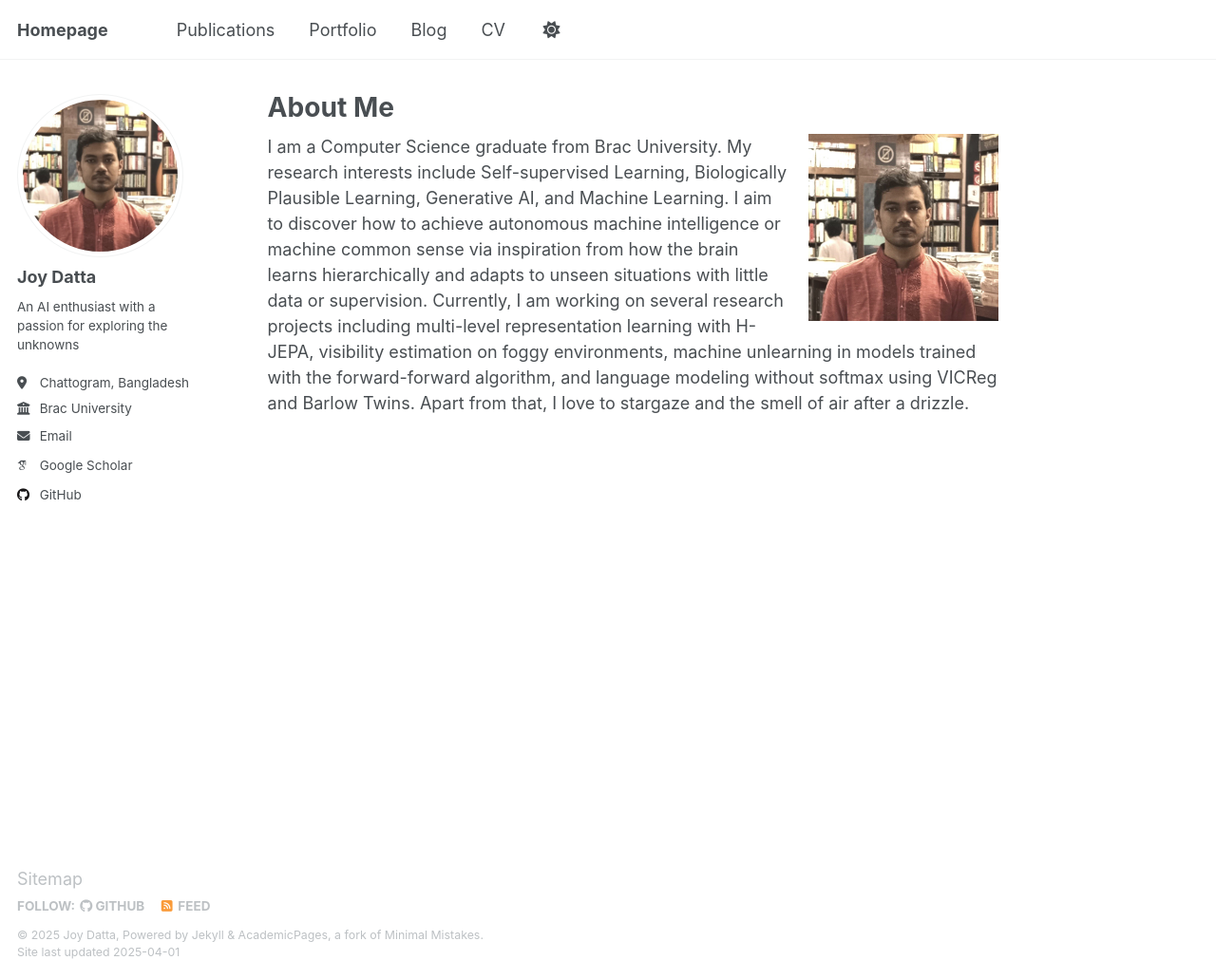
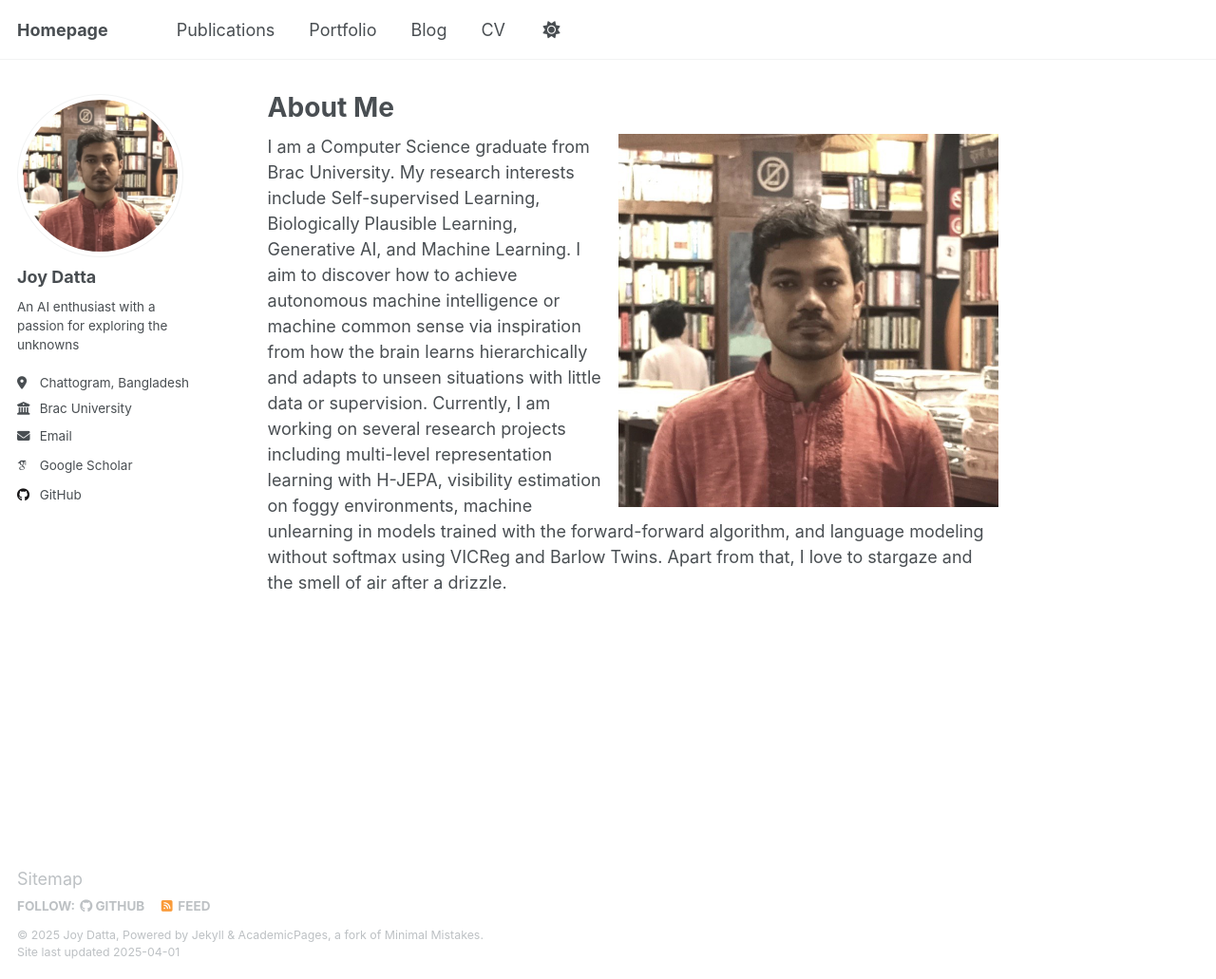
Before and after one commit to joy-datta/joy-datta.github.io, a Jekyll site: the page built from _pages/about.md, in a window 1280 px wide and 1031 px high. Shown: the whole window at 95% size. Built offline with Jekyll 4.4.1, drawn with Linux system fonts in a browser that asks for light colours; some web fonts are replaced.

Commit message:
Update about.md

```diff
--- a/_pages/about.md
+++ b/_pages/about.md
@@ -6,5 +6,5 @@ redirect_from:
   - /about/
   - /about.html
 ---
-![illustration](/images/profile.png){: .align-right width="200px"}
+![illustration](/images/profile.png){: .align-right width="400px"}
 I am a Computer Science graduate from Brac University. My research interests include Self-supervised Learning, Biologically Plausible Learning, Generative AI, and Machine Learning. I aim to discover how to achieve autonomous machine intelligence or machine common sense via inspiration from how the brain learns hierarchically and adapts to unseen situations with little data or supervision. Currently, I am working on several research projects including multi-level representation learning with H-JEPA, visibility estimation on foggy environments, machine unlearning in models trained with the forward-forward algorithm, and language modeling without softmax using VICReg and Barlow Twins. Apart from that, I love to stargaze and the smell of air after a drizzle.
```
